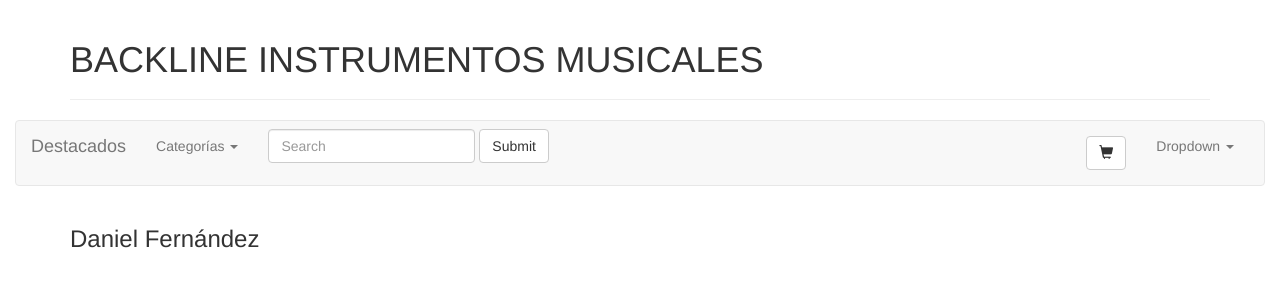
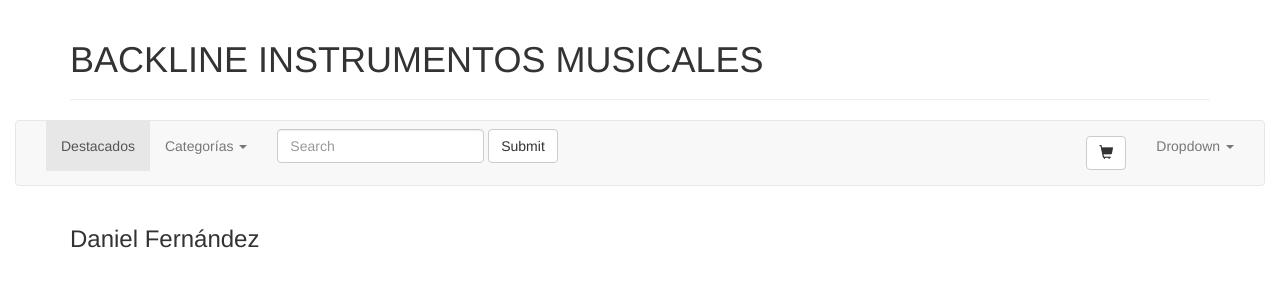
Before and after one commit to dfergar/PHP_practica2, a CodeIgniter app: page /Practica_2/index.php/productos/index in a window 1280 px wide. Shown: the top 300 px of the page. Run offline with CodeIgniter, Linux system fonts and the light colour scheme; data that the repository does not hold is empty; some libraries are stand-ins or nearby versions.

Commit message:
Opciones del menu activas se distinguen

```diff
--- a/application/controllers/productos.php
+++ b/application/controllers/productos.php
@@ -23,7 +23,7 @@ class productos extends CI_Controller {
    function ver_categoria($categoria)
    {
         $categorias=$this->Productos_model->get_categorias();
-        $cabecera=$this->load->view('cabecera', Array('categorias'=>$categorias), TRUE);
+        $cabecera=$this->load->view('cabecera', Array('categorias'=>$categorias, 'categoria'=>$categoria),  TRUE);
         $pie=$this->load->view('pie', Array(), TRUE);
         $cuerpo=$this->Productos_model->get_prod_categoria($categoria);
         $contenido=$this->load->view('productos_view',Array('productos'=>$cuerpo),true);
--- a/application/views/cabecera.php
+++ b/application/views/cabecera.php
@@ -28,13 +28,13 @@
         <span class="icon-bar"></span>
         <span class="icon-bar"></span>
       </button>
-      <a class="navbar-brand" href="<?=base_url()?>index.php">Destacados</a>
+
     </div>
 
     <!-- Collect the nav links, forms, and other content for toggling -->
     <div class="collapse navbar-collapse" id="bs-example-navbar-collapse-1">
       <ul class="nav navbar-nav">
-
+          <li <?php if(!isset($categoria)):?>class="active"<?php endif;?>><a href="<?=base_url()?>index.php">Destacados</a></li>
      <?php foreach ($categorias as $items): ?>
 
           <li <?php if(isset($categoria)):if($categoria==$items->idCategoria):?> class="active"<?php endif; endif; ?>>
--- a/application/views/plantilla_view.php
+++ b/application/views/plantilla_view.php
@@ -3,6 +3,7 @@
     <head>
         <meta charset="utf-8">
         <link rel="stylesheet" type="text/css" href="<?=base_url()?>Assets/css/bootstrap.css"/>
+        <script type="text/javascript" src="<?=base_url()?>Assets/js/tienda.js" ></script>
     </head>
     <body>
         <?=$cabecera?>
```
Also changed, not shown: application/views/productos_view.php (line endings or trailing spaces).
